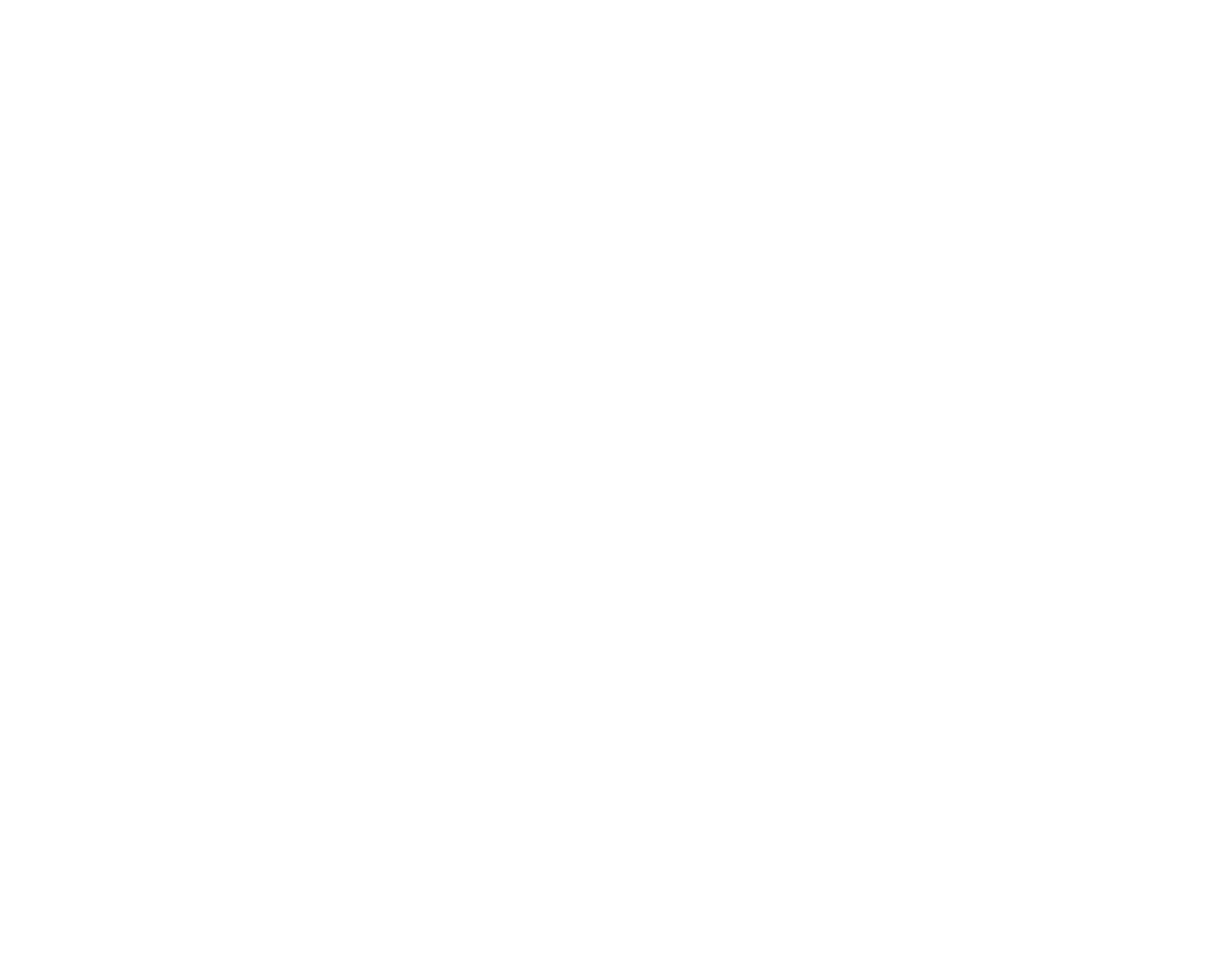
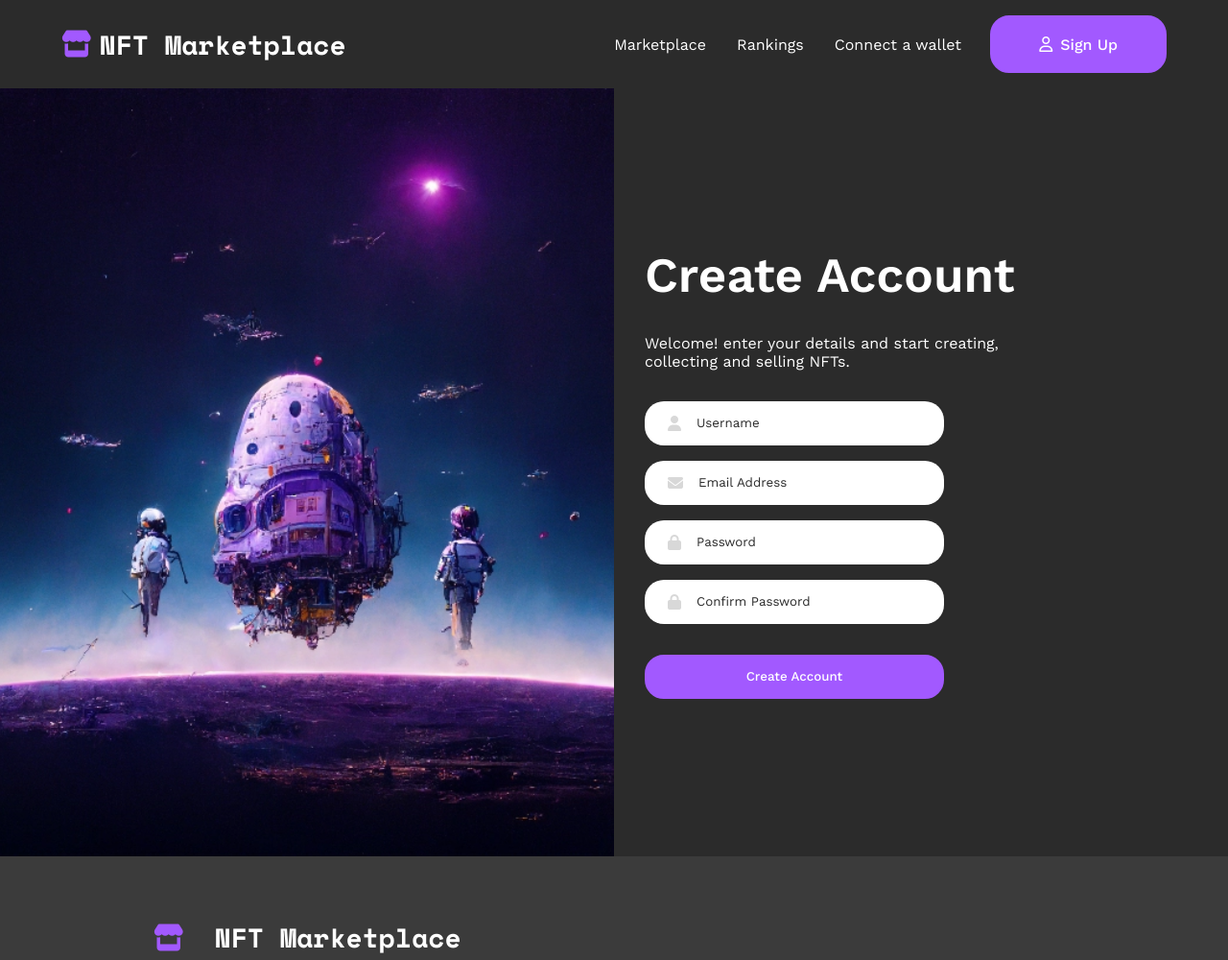
Before and after one commit to warren-dev0/nft-market, a plain HTML site: page assets/pages/create-account.html in a window 1280 px wide. Shown: the top 1000 px of the page at 96% size. Before the commit the page ends 800 px from the top, so only its background shows below. Drawn offline with nearby package versions, Linux system fonts and the light colour scheme.

Commit message:
create account page finished

```diff
--- a/assets/css/main.css
+++ b/assets/css/main.css
@@ -557,6 +557,7 @@ h5 {
   display: flex;
   gap: 1rem;
   justify-content: space-between;
+  align-items: center;
   padding: 0 var(--input-padding-x);
   height: 46px;
   background-color: #FFFFFF;
@@ -1234,4 +1235,69 @@ section, footer {
   }
 }
 
+:root {
+  --info-padding-x: 2rem;
+  --info-padding-y: 2rem;
+}
+
+.create-account-container {
+  display: grid;
+  grid-template-areas: "picture" "info";
+  grid-template-columns: auto;
+  gap: 2rem;
+  color: #FFFFFF;
+  font-family: "Work Sans", sans-serif;
+  font-weight: 400;
+  height: 100vh;
+  width: 100vw;
+}
+@media (min-width: 768px) {
+  .create-account-container {
+    grid-template-columns: 1fr 1fr;
+    grid-template-areas: "picture info";
+    gap: 0;
+  }
+}
+.create-account-container .account-picture {
+  grid-area: picture;
+  background-image: url("/assets/img/create-account-page/main-image.webp");
+  background-position: center;
+  background-repeat: no-repeat;
+  background-size: cover;
+  width: 100%;
+  min-height: 232px;
+}
+.create-account-container .account-info {
+  grid-area: info;
+  display: flex;
+  flex-direction: column;
+  gap: 2rem;
+  padding: 0 var(--info-padding-x);
+}
+@media (min-width: 768px) {
+  .create-account-container .account-info {
+    justify-content: center;
+  }
+}
+@media (min-width: 1200px) {
+  .create-account-container .account-info {
+    width: 75%;
+  }
+}
+.create-account-container .account-info .account-form {
+  display: flex;
+  flex-direction: column;
+  gap: 1rem;
+}
+@media (min-width: 992px) {
+  .create-account-container .account-info .account-form {
+    width: 75%;
+  }
+}
+@media (min-width: 992px) {
+  .create-account-container .account-info button[type=submit] {
+    width: 75%;
+  }
+}
+
 /*# sourceMappingURL=main.css.map */
--- a/assets/js/index.js
+++ b/assets/js/index.js
@@ -4,6 +4,7 @@
 
 const eyeButton = document.querySelector('#eye-icon');
 const eyeIcon = document.querySelector('#eye-icon i');
+const eyeIcon2 = document.querySelectorAll('#eye-icon i');
 const passInput = document.querySelector('#password');
 
 eyeButton.addEventListener('click', () => {
--- /dev/null
+++ b/assets/pages/connect-wallet.html
@@ -0,0 +1,17 @@
+<!DOCTYPE html>
+<html lang="en">
+<head>
+    <meta charset="UTF-8">
+    <meta http-equiv="X-UA-Compatible" content="IE=edge">
+    <meta name="viewport" content="width=device-width, initial-scale=1.0">
+    <link
+      rel="stylesheet"
+      href="https://cdnjs.cloudflare.com/ajax/libs/font-awesome/6.3.0/css/all.min.css"
+    />
+    <link rel="stylesheet" href="../css/main.css">
+    <title>Create Account</title>
+</head>
+<body>
+
+</body>
+</html>
--- a/assets/pages/create-account.html
+++ b/assets/pages/create-account.html
@@ -0,0 +1,166 @@
+<!DOCTYPE html>
+<html lang="en">
+  <head>
+    <meta charset="UTF-8" />
+    <meta http-equiv="X-UA-Compatible" content="IE=edge" />
+    <meta name="viewport" content="width=device-width, initial-scale=1.0" />
+    <link
+      rel="stylesheet"
+      href="https://cdnjs.cloudflare.com/ajax/libs/font-awesome/6.3.0/css/all.min.css"
+    />
+    <link rel="stylesheet" href="../css/main.css" />
+    <title>Create Account</title>
+  </head>
+
+  <body>
+
+    <header class="nav-bar">
+      <div class="navbar-container">
+        <div class="navbar-brand">
+          <a href="/index.html" class="brand-title">
+            <i class="fa-sharp fa-solid fa-store"></i>
+            <h5>NFT Marketplace</h5>
+          </a>
+
+          <button
+            id="navbar-toogle"
+            data-toogle="navbar"
+            aria-expanded="false"
+            class="navbar-toogle"
+          >
+            <div></div>
+            <div></div>
+            <div></div>
+          </button>
+        </div>
+
+        <nav id="navbar" visible="false" class="navbar-body">
+          <ul class="navbar-list">
+            <li class="navbar-item"><a href="./marketplace.html">Marketplace</a></li>
+            <li class="navbar-item"><a href="./rankings.html">Rankings</a></li>
+            <li class="navbar-item"><a href="./connect-wallet.html">Connect a wallet</a></li>
+          </ul>
+
+          <div class="cta">
+            <a href="#" class="btn btn-md fill">
+              <i class="fa-regular fa-user"></i>
+              Sign Up
+            </a>
+          </div>
+        </nav>
+      </div>
+    </header>
+
+    <div class="create-account-container">
+
+      <div class="account-picture" name="main account image"></div>
+
+      <div class="account-info">
+        <h2>Create Account</h2>
+        <p>
+          Welcome! enter your details and start creating, collecting and selling
+          NFTs.
+        </p>
+        <form action="" class="account-form">
+          <div class="input-container">
+            <i class="fa-solid fa-user"></i>
+            <input
+              class="type-form"
+              type="text"
+              name="username"
+              id="username"
+              placeholder="Username"
+              autocomplete="disabled"
+            />
+          </div>
+          <div class="input-container">
+            <i class="fa-solid fa-envelope"></i>
+            <input
+              class="type-form"
+              type="text"
+              name="email"
+              id="email"
+              placeholder="Email Address"
+            />
+          </div>
+
+          <div class="input-container">
+            <i class="fa-solid fa-lock"></i>
+            <input
+              class="type-form"
+              type="password"
+              name="password"
+              id="password"
+              placeholder="Password"
+            />
+          </div>
+
+          <div class="input-container">
+            <i class="fa-solid fa-lock"></i>
+            <input
+              class="type-form"
+              type="password"
+              name="confirm-pass"
+              id="confirm-pass"
+              placeholder="Confirm Password"
+            />
+          </div>
+        </form>
+        <button type="submit" class="btn btn-sm fill">Create Account</button>
+      </div>
+    </div>
+
+    <footer class="footer-section">
+      <div class="footer-nft">
+        <a href="/index.html" class="title">
+          <i class="fa-sharp fa-solid fa-store"></i>
+          <h5>NFT Marketplace</h5>
+        </a>
+        <div class="info">
+          <p>NFT marketplace UI created with Anima for Figma.</p>
+          <div class="comunity">
+            <span>Join our community</span>
+            <div class="social-media">
+              <a href="#"><i class="fa-brands fa-discord"></i></a>
+              <a href="#"><i class="fa-brands fa-youtube"></i></a>
+              <a href="#"><i class="fa-brands fa-twitter"></i></a>
+              <a href="#"><i class="fa-brands fa-instagram"></i></a>
+            </div>
+          </div>
+        </div>
+      </div>
+      <div class="footer-explore">
+        <h5>Explore</h5>
+
+        <a href="./marketplace.html">Marketplace</a>
+        <a href="./rankings.html">Rankings</a>
+        <a href="./connect-wallet.html">Connect a wallet</a>
+      </div>
+      <div class="footer-join">
+        <h5>Join Our Weekly Digest</h5>
+        <p>Get exclusive promotions & updates straight to your inbox.</p>
+        <div class="join-form">
+          <div class="input-container">
+            <input
+              type="text"
+              id="text"
+              name="text"
+              placeholder="Enter your email here"
+            />
+          </div>
+          <button class="btn btn-sm fill">
+            <i class="fa-solid fa-envelope"></i>
+            Subscribe
+          </button>
+        </div>
+      </div>
+      <div class="footer-copyright">
+        <hr />
+        <span class="caption">Ⓒ NFT Market. Use this template freely.</span>
+      </div>
+    </footer>
+
+    <script src="../js/index.js"></script>
+    <script src="../js/navbar.js"></script>
+  </body>
+</html>
```
Also changed, not shown: assets/pages/marketplace.html (+17 -0 lines), assets/pages/nft-page.html (+17 -0 lines), assets/pages/rankings.html (+17 -0 lines), index.html (+9 -9 lines), assets/img/create-account-page/main-image.webp (added), assets/pages/create-wallet.html (deleted), 1 other file.
